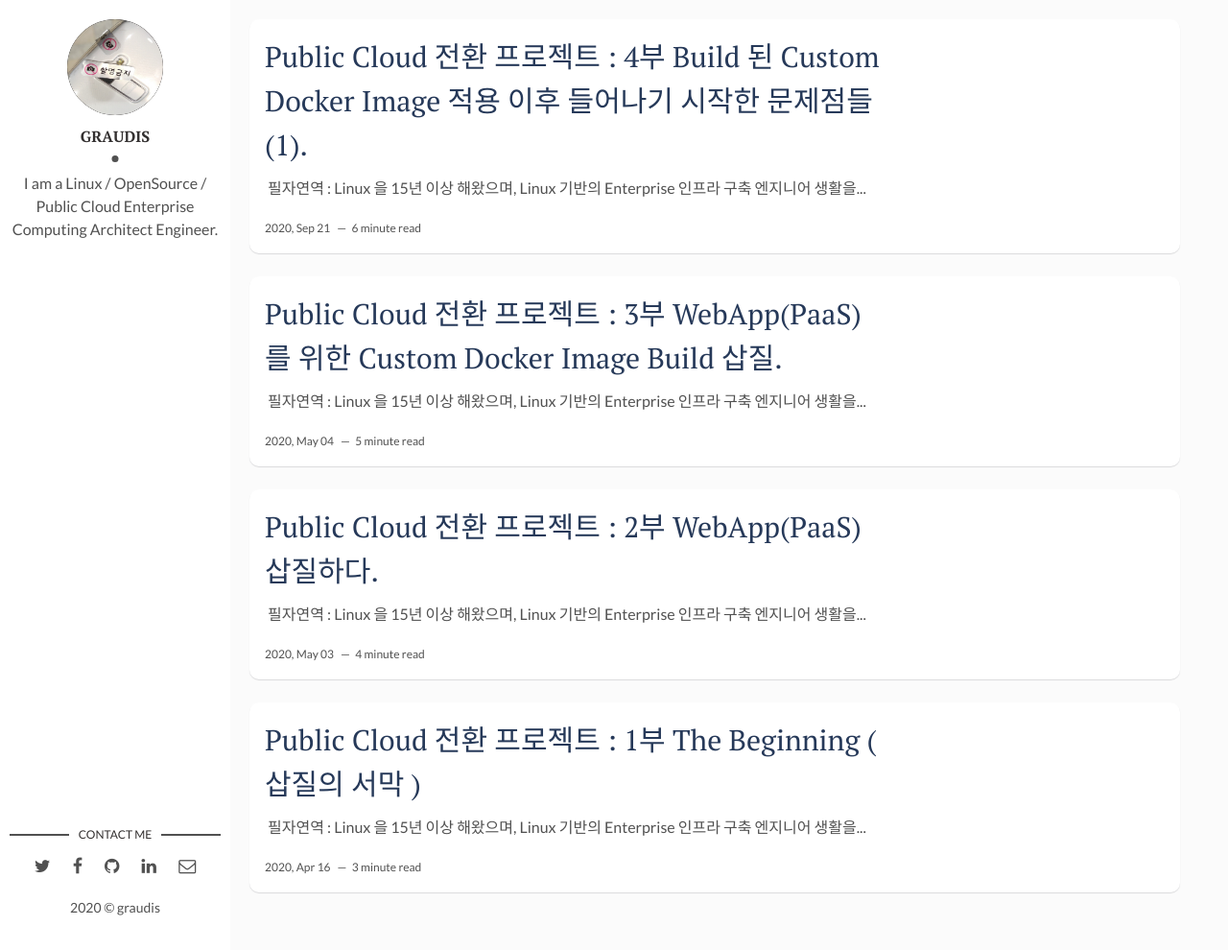
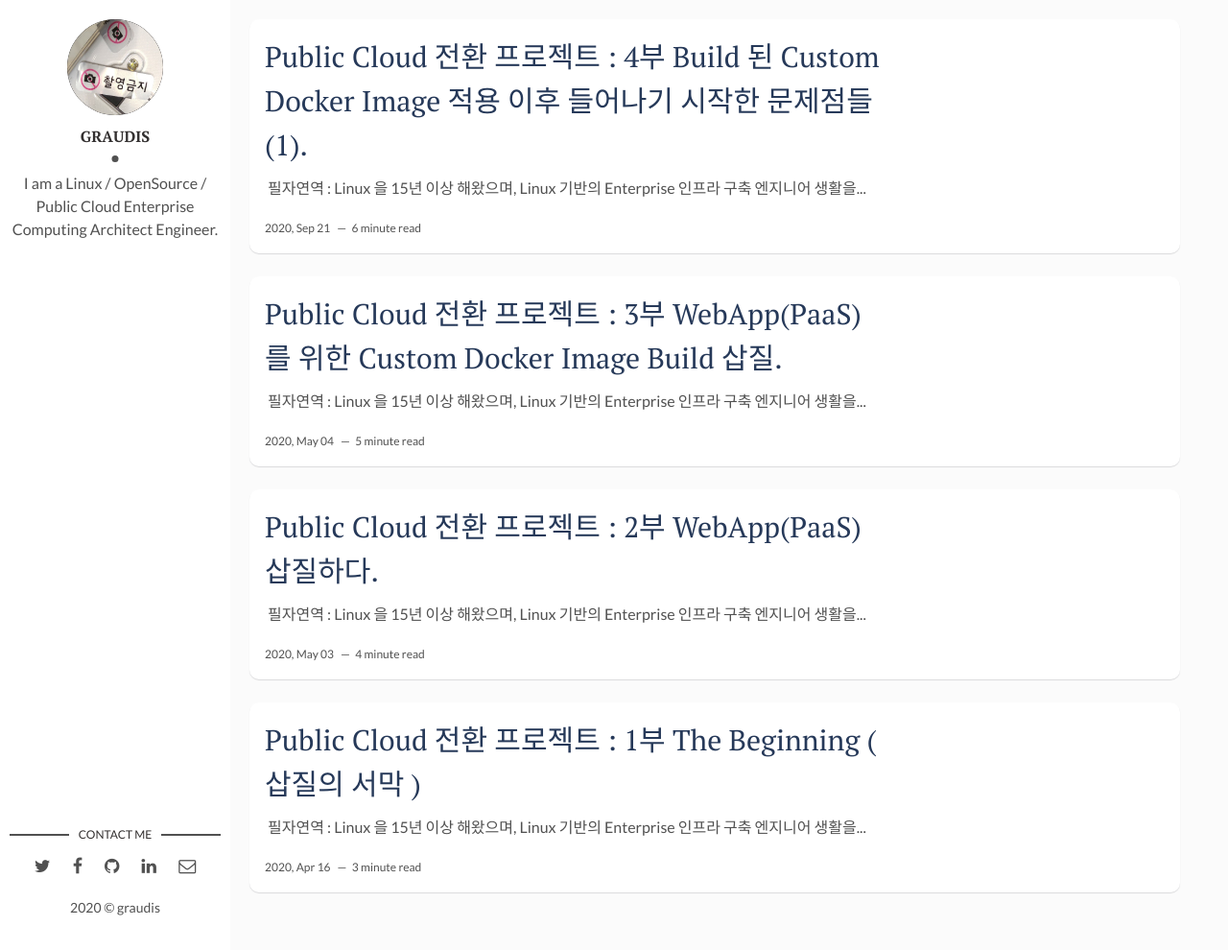
Before and after one commit to graudis/graudis.github.io, a Jekyll site: the page built from index.html, in a window 1280 px wide and 990 px high. Shown: the whole window at 96% size. Built offline with Jekyll 4.4.1, drawn with Linux system fonts in a browser that asks for light colours; the list of posts is cut into pages by our own code.

Commit message:
Update _config.yml

```diff
--- a/_config.yml
+++ b/_config.yml
@@ -10,7 +10,7 @@ site-twitter: #if your site has a twitter account, enter it here
 
 # Author Settings
 author: graudis # add your name
-author-img: main-photo.png # add your photo
+author-img: main-photo-1.png # add your photo
 about-author: I am a Linux / OpenSource / Public Cloud Enterprise Computing Architect Engineer. # add description
 social-twitter: NA # add your Twitter handle
 social-facebook: NA # add your Facebook handle
```
